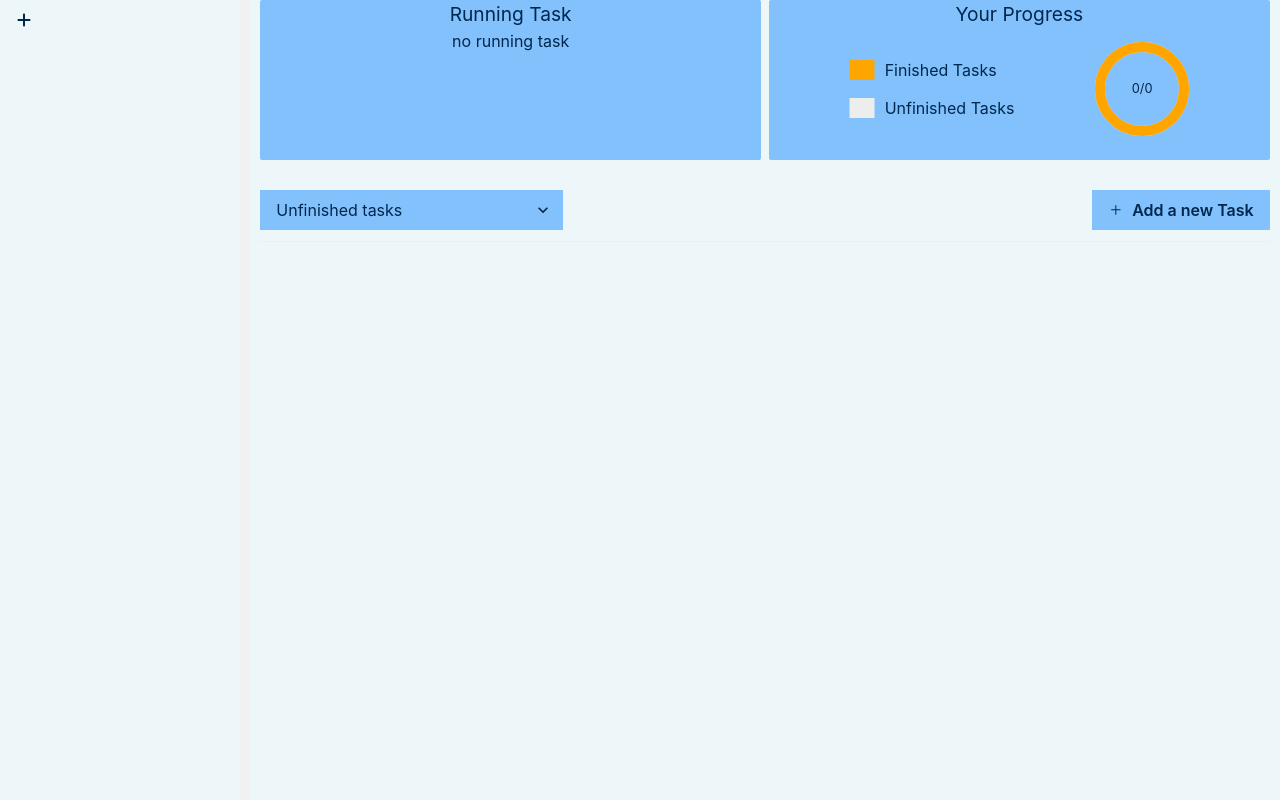
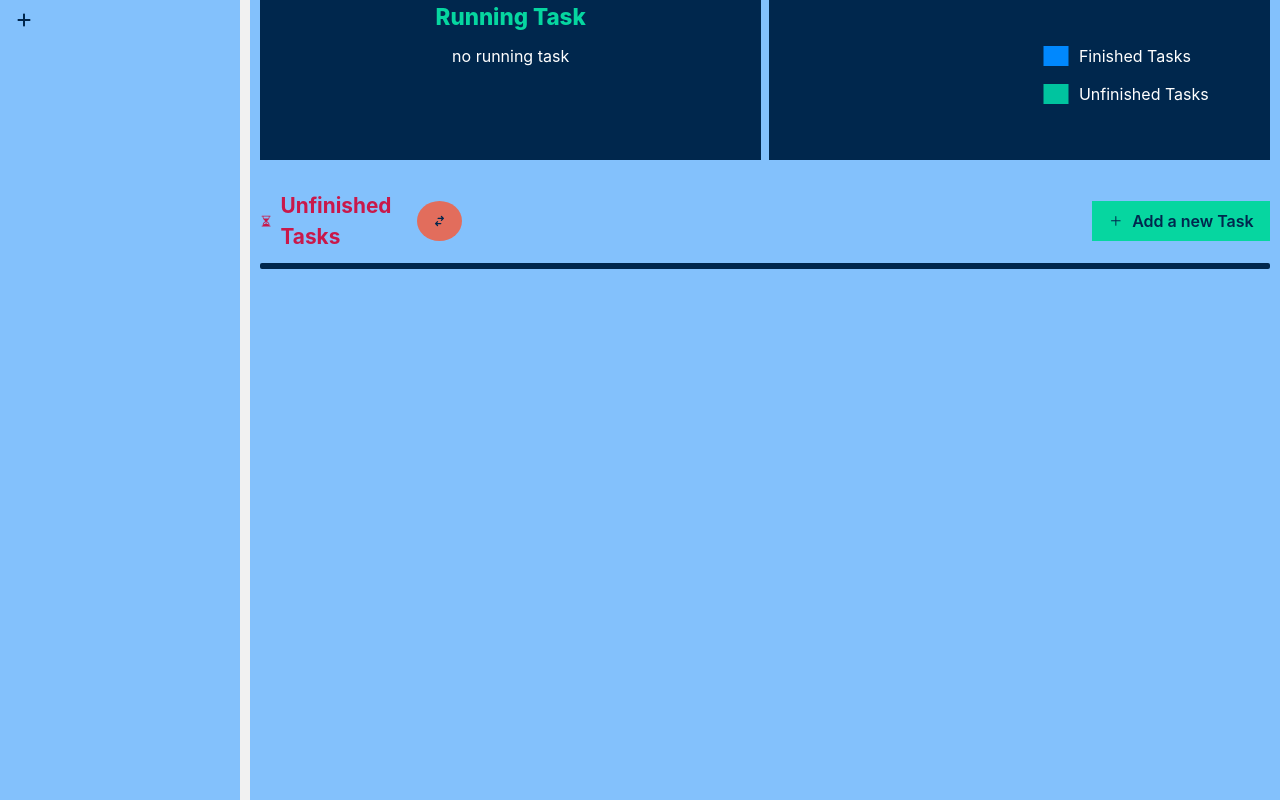
Before and after one commit to mostafa-fallaha/tauri-personal-task-manager, a React (Vite) app: page / in a window 1280 px wide. Built offline with nearby package versions, Linux system fonts and the light colour scheme.

Commit message:
added the pie chart

```diff
--- a/package.json
+++ b/package.json
@@ -16,12 +16,15 @@
     "@reduxjs/toolkit": "^2.2.3",
     "@tauri-apps/api": "^1",
     "@types/node": "^20.12.7",
+    "chart.js": "^4.4.2",
     "framer-motion": "^11.1.2",
     "react": "^18.2.0",
+    "react-chartjs-2": "^5.2.0",
     "react-dom": "^18.2.0",
     "react-icons": "^5.1.0",
     "react-redux": "^9.1.1",
-    "react-router-dom": "^6.22.3"
+    "react-router-dom": "^6.22.3",
+    "recharts": "^2.12.7"
   },
   "devDependencies": {
     "@tauri-apps/cli": "^1",
--- a/src/App.tsx
+++ b/src/App.tsx
@@ -11,7 +11,7 @@ function App() {
       templateAreas={{ base: `"aside main"` }}
       templateColumns={asideSize + "px 1fr"}
       height={"100svh"}
-      backgroundColor={colorMode === "dark" ? "#0a427e" : "#edf6f9"}
+      backgroundColor={colorMode === "dark" ? "#83c1fc" : "#83c1fc"}
     >
       <GridItem area={"aside"}>
         <AsideHome setNewSize={(size) => setAsideSize(size)} />
--- a/src/components/categories/CategoryBox.tsx
+++ b/src/components/categories/CategoryBox.tsx
@@ -31,10 +31,11 @@ function CategoryBox({ category }: Props) {
         background={
           c === category.id
             ? colorMode === "dark"
-              ? "#145caf"
-              : "#83c1fc"
+              ? "#b3daff"
+              : "#b3daff"
             : "none"
         }
+        _hover={{ background: "#b3daff" }}
         borderRadius={0}
         // borderLeft={"5px solid green"}
         width={"100%"}
--- a/src/components/tasks/NavBar.tsx
+++ b/src/components/tasks/NavBar.tsx
@@ -4,6 +4,7 @@ import {
   HStack,
   Select,
   Text,
+  useColorMode,
   useDisclosure,
 } from "@chakra-ui/react";
 import Task from "../../interfaces/Task";
@@ -13,6 +14,10 @@ import RunningTaskBox from "./RunningTaskBox";
 import { GoPlus } from "react-icons/go";
 import InputTaskModal from "./InputTaskModal";
 import TasksDashboard from "./TasksDashboard";
+import { useState } from "react";
+import { HiSwitchHorizontal } from "react-icons/hi";
+import { IoCheckmarkDoneSharp } from "react-icons/io5";
+import { BsHourglassSplit } from "react-icons/bs";
 
 interface Props {
   changeTaskStat: (stat: boolean) => void;
@@ -24,19 +29,36 @@ function NavBar({ changeTaskStat }: Props) {
       state.task.tasks.filter((t) => t.id === state.task.curRunTaskId)[0]
   );
 
+  const [finishedTasks, setFinishedTasks] = useState(false);
+
+  const { toggleColorMode } = useColorMode();
+
   const { isOpen, onOpen, onClose } = useDisclosure();
   return (
-    <Box marginLeft={"1%"} marginRight={"1%"}>
+    <Box marginLeft={"1%"} marginRight={"1%"} marginTop={"0%"}>
       <Box width={"100%"} display={"flex"} gap={2} height={"20svh"}>
         {/* =============== Running Task =========================================== */}
 
-        <Box width={"50%"} backgroundColor={"#83c1fc"} borderRadius={"2px"}>
-          <Text fontSize={"1.2rem"} alignSelf={"center"} textAlign={"center"}>
+        <Box
+          width={"50%"}
+          backgroundColor={"#00274d"}
+          borderRadius={0}
+          textColor={"white"}
+        >
+          <Text
+            fontSize={"1.4rem"}
+            fontWeight={800}
+            alignSelf={"center"}
+            textAlign={"center"}
+            textColor={"#06d6a0"}
+          >
             Running Task
           </Text>
           <Box height={"10svh"}>
             {curRunTask === undefined ? (
-              <Text textAlign={"center"}>no running task</Text>
+              <Text textAlign={"center"} marginTop={"2%"}>
+                no running task
+              </Text>
             ) : (
               <RunningTaskBox task={curRunTask} key={curRunTask.id} />
             )}
@@ -46,10 +68,21 @@ function NavBar({ changeTaskStat }: Props) {
 
         {/* =============== All Tasks Details =========================================== */}
 
-        <Box width={"50%"} backgroundColor={"#83c1fc"} borderRadius={"2px"}>
-          <Text fontSize={"1.2rem"} alignSelf={"center"} textAlign={"center"}>
+        <Box
+          width={"50%"}
+          backgroundColor={"#00274d"}
+          borderRadius={0}
+          textColor={"white"}
+        >
+          {/* <Text
+            fontSize={"1.4rem"}
+            fontWeight={800}
+            alignSelf={"center"}
+            textAlign={"center"}
+            textColor={"#e0b1cb"}
+          >
             Your Progress
-          </Text>
+          </Text> */}
           <TasksDashboard />
         </Box>
       </Box>
@@ -61,12 +94,14 @@ function NavBar({ changeTaskStat }: Props) {
         marginTop={"3%"}
         justifyContent={"space-between"}
       >
-        <Select
-          backgroundColor={"#83c1fc"}
+        {/* <Select
+          variant="filled"
+          bg={"#b3daff"}
           borderRadius={0}
-          border={0}
           width={"30%"}
           _hover={{ cursor: "pointer" }}
+          // color={"white"}
+          fontSize={"1rem"}
           onChange={(e) => {
             if (e.target.value === "Unfinished") {
               changeTaskStat(false);
@@ -75,15 +110,61 @@ function NavBar({ changeTaskStat }: Props) {
             }
           }}
         >
-          <option value="Unfinished">Unfinished tasks</option>
+          <option
+            value="Unfinished"
+            // style={{ fontSize: "1rem", backgroundColor: "#0a427e" }}
+          >
+            Unfinished tasks
+          </option>
 
-          <option value="Finished">Finished tasks</option>
-        </Select>
+          <option
+            value="Finished"
+            // style={{ fontSize: "1rem", backgroundColor: "#0a427e" }}
+          >
+            Finished tasks
+          </option>
+        </Select> */}
+        <Box
+          display={"flex"}
+          justifyContent={"space-between"}
+          alignItems={"center"}
+          width={"20%"}
+        >
+          <HStack>
+            {finishedTasks ? (
+              <IoCheckmarkDoneSharp color="#35a067" size={"10%"} />
+            ) : (
+              <BsHourglassSplit color="#c9184a" size={"10%"} />
+            )}
+
+            <Text
+              textColor={finishedTasks ? "#35a067" : "#c9184a"}
+              fontSize={"1.3rem"}
+              fontWeight={700}
+            >
+              {finishedTasks ? "Finished Tasks" : "Unfinished Tasks"}
+            </Text>
+          </HStack>
+
+          <Button
+            onClick={() => {
+              if (finishedTasks) changeTaskStat(false);
+              else changeTaskStat(true);
+              setFinishedTasks(!finishedTasks);
+            }}
+            backgroundColor={"#e26d5c"}
+            borderRadius={"50%"}
+            _hover={{ backgroundColor: "#723d46" }}
+          >
+            <HiSwitchHorizontal size={"100%"} />
+          </Button>
+        </Box>
+
         <Button
           onClick={() => onOpen()}
           borderRadius={0}
-          backgroundColor={"#83c1fc"}
-          _hover={{ backgroundColor: "#b3daff" }}
+          backgroundColor={"#06d6a0"}
+          _hover={{ backgroundColor: "#35a067" }}
         >
           <HStack display={"flex"} justifyContent={"center"}>
             <GoPlus />
@@ -91,6 +172,7 @@ function NavBar({ changeTaskStat }: Props) {
           </HStack>
         </Button>
       </HStack>
+      {/* <Button onClick={toggleColorMode}>ss</Button> */}
     </Box>
   );
 }
--- a/src/components/tasks/TasksDashboard.tsx
+++ b/src/components/tasks/TasksDashboard.tsx
@@ -10,6 +10,8 @@ import {
 import { MdRectangle } from "react-icons/md";
 import { useSelector } from "react-redux";
 import { RootState } from "../../state/store";
+// import { Pie } from "react-chartjs-2";
+import { PieChart, Pie, Sector, Cell, ResponsiveContainer } from "recharts";
 
 function TasksDashboard() {
   const tasks = useSelector((state: RootState) => state.task.tasks);
@@ -19,28 +21,67 @@ function TasksDashboard() {
     (t) => t.task_done === false
   ).length;
 
+  // const pieChartData = {
+  //   labels: ["Finished Tasks", "Uninished Tasks"],
+  //   datasets: {
+  //     data: [finishedTasksLength, unfinshedTasksLength],
+  //     backgroundColor: ["orange", "blue"],
+  //   },
+  // };
+  const data = [
+    { name: "Finished Tasks", value: finishedTasksLength },
+    { name: "Uninished Tasks", value: unfinshedTasksLength },
+  ];
+
+  const COLORS = ["#0088FE", "#00C49F"];
+
+  // const RADIAN = Math.PI / 180;
+  // const renderCustomizedLabel = ({
+  //   cx,
+  //   cy,
+  //   midAngle,
+  //   innerRadius,
+  //   outerRadius,
+  //   percent,
+  // }: {
+  //   cx: number;
+  //   cy: number;
+  //   midAngle: number;
+  //   innerRadius: number;
+  //   outerRadius: number;
+  //   percent: number;
+  // }) => {
+  //   const radius = innerRadius + (outerRadius - innerRadius) * 0.5;
+  //   const x = cx + radius * Math.cos(-midAngle * RADIAN);
+  //   const y = cy + radius * Math.sin(-midAngle * RADIAN);
+
+  //   return (
+  //     <text
+  //       x={x}
+  //       y={y}
+  //       fill="white"
+  //       textAnchor={x > cx ? "start" : "end"}
+  //       dominantBaseline="central"
+  //     >
+  //       {`${(percent * 100).toFixed(0)}%`}
+  //     </text>
+  //   );
+  // };
+
   return (
     <Box
       display={"flex"}
       justifyContent={"space-evenly"}
       alignItems={"center"}
-      marginTop={"2%"}
+      // marginTop={"2%"}
     >
-      <VStack alignItems={"flex-start"}>
-        <HStack>
-          <MdRectangle size={30} color="orange" />
-          <Text>Finished Tasks</Text>
-        </HStack>
-        <HStack>
-          <MdRectangle size={30} color="#ededed" />
-          <Text>Unfinished Tasks</Text>
-        </HStack>
-      </VStack>
       <Box>
+        {/* <Box width={"45%"}>
           <CircularProgress
             value={(finishedTasksLength / allTasks) * 100}
-          size={"100px"}
+            size={"100%"}
             color="orange"
+            thickness={"8%"}
           >
             <CircularProgressLabel>
               <Tooltip label={unfinshedTasksLength + " remaining"}>
@@ -50,7 +91,42 @@ function TasksDashboard() {
               </Tooltip>
             </CircularProgressLabel>
           </CircularProgress>
+        </Box> */}
+        <PieChart width={150} height={150}>
+          <Pie
+            data={data}
+            dataKey="value"
+            nameKey="name"
+            cx="50%"
+            cy="50%"
+            outerRadius={40}
+            fill="#8884d8"
+            // labelLine={false}
+            // labelPosition="inside"
+            label
+          >
+            {data.map((entry, index) => (
+              <Cell
+                key={`cell-${index}`}
+                fill={COLORS[index % COLORS.length]}
+              />
+            ))}
+          </Pie>
+          {/* <Tooltip /> */}
+          {/* <Legend /> */}
+        </PieChart>
       </Box>
+
+      <VStack alignItems={"flex-start"}>
+        <HStack>
+          <MdRectangle size={30} color="#0088FE" />
+          <Text>Finished Tasks</Text>
+        </HStack>
+        <HStack>
+          <MdRectangle size={30} color="#00C49F" />
+          <Text>Unfinished Tasks</Text>
+        </HStack>
+      </VStack>
     </Box>
   );
 }
--- a/src/components/tasks/UnfinishedTasks.tsx
+++ b/src/components/tasks/UnfinishedTasks.tsx
@@ -20,9 +20,10 @@ function UnfinishedTasks({ taskStatus }: Props) {
       overflowY={"auto"}
       marginLeft={"1%"}
       marginRight={"1%"}
-      borderTop={"1px solid #e0f4ff"}
-      backgroundColor={"#83c1fc"}
+      border={"3px solid #00274d"}
+      backgroundColor={"#00274d"}
       borderRadius={"2px"}
+      maxHeight={"65svh"}
     >
       {tasks.map((task) => (
         <TaskBox task={task} key={task.id} />
--- a/src/theme.ts
+++ b/src/theme.ts
@@ -24,8 +24,8 @@ const theme = extendTheme({
     base: "0px",
     sm: "330px",
     sm2: "400px",
-    md: "760px",
-    md2: "1000px",
+    md: "1000px",
+    md2: "1100px",
     lg: "1400px",
     xl: "1800px",
   },
```
Also changed, not shown: src/components/tasks/RunningTaskBox.tsx (+48 -10 lines), src/components/tasks/TaskBox.tsx (+4 -4 lines), src/components/tasks/option.css (added, +7 -0 lines), 1 other file (tests, documents, lock files or other folders). Lines whose indentation alone changed are shown as unchanged.
